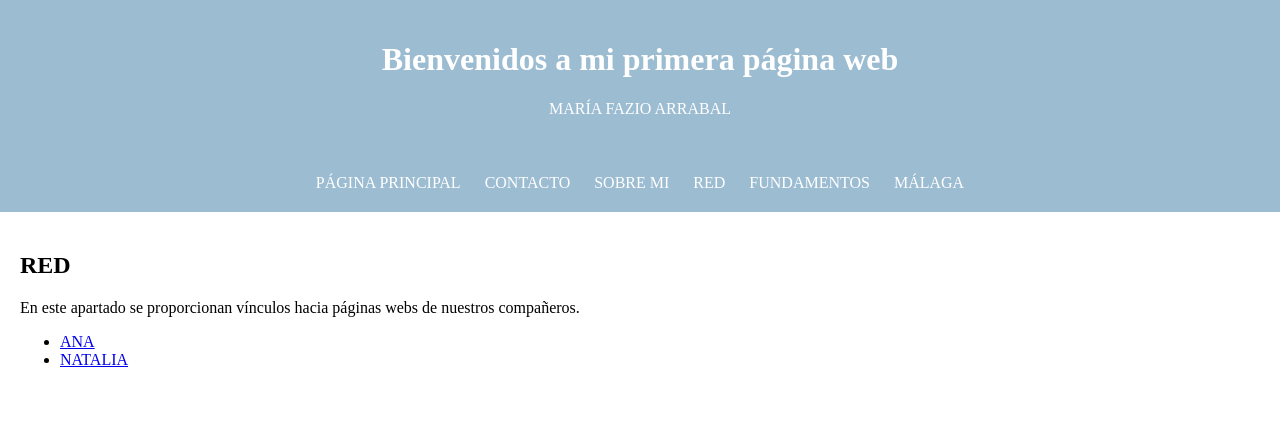
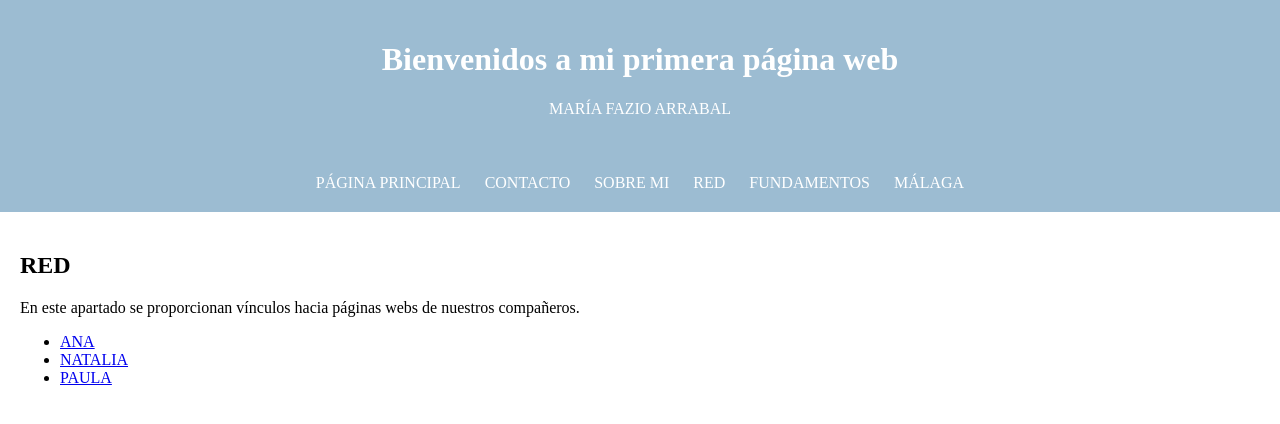
Before and after one commit to mariaafazio/fundamentalsufv.github.io, a plain HTML site: page public/red.html in a window 1280 px wide. Drawn offline with Linux system fonts and the light colour scheme.

Commit message:
subir red terminada

```diff
--- a/public/red.html
+++ b/public/red.html
@@ -28,6 +28,7 @@
             <ul class="Páginas de mis socios">
                 <li><a href="https://anadelamata28.github.io/sitioweb/" target="_blank">ANA</a></li>
                 <li><a href="https://nataliaberbel.github.io/paginaweb/" target="_blank">NATALIA</a></li>
+                <li><a href="https://paulagove.github.io/Paginaweb/" target="_blank">PAULA</a></li>
               </ul>
         </div>
     </div>
```
